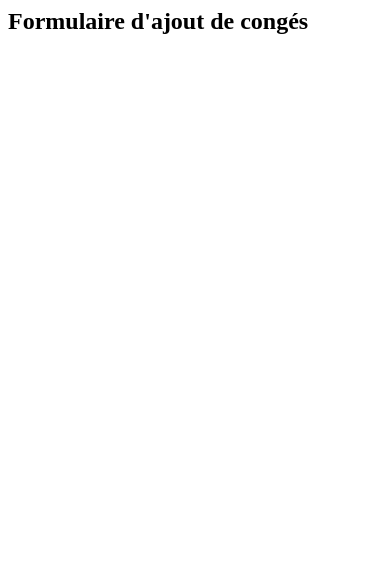
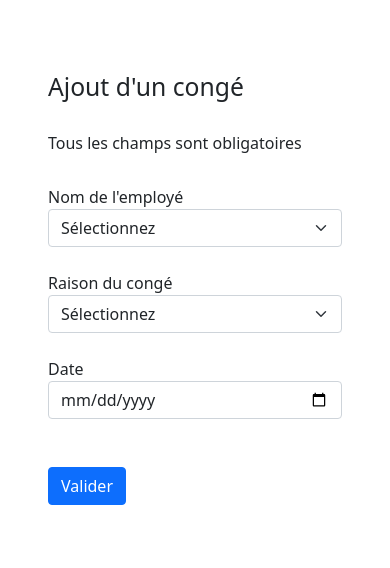
Before and after one commit to agcapitaine/P2ICapitaine, a PHP site: page /AjouterConge.php in a window 390 px wide. Shown: the top 568 px of the page. Run offline with PHP 8.4, Linux system fonts and the light colour scheme; data comes from the database, SQL or seed files in the repository; tables that the repository leaves empty hold one stand-in row (values such as "Sample post").

Commit message:
Ajouter congés form + BDD

```diff
--- a/RescueRH/AjouterConge.php
+++ b/RescueRH/AjouterConge.php
@@ -1 +1,54 @@
-<h2>Formulaire d'ajout de congés</h2>
+<?php
+session_start();
+include("include/fonctions.php");
+$pageTitle = "Ajouter un congé";
+require_once('include/head.php');
+$employes = openDB()->query('select * from utilisateur order by idUtilisateur desc');
+$conges = openDB()->query('select * from conge order by idConge desc');
+?>
+
+<!DOCTYPE html>
+<html lang="fr">
+
+<body>
+    <div class="container p-5">
+        <form method="POST" action="BDD_conges.php">
+            <br />
+            <h2>Ajout d'un congé</h2>
+            <br>
+            <h6>Tous les champs sont obligatoires</h6>
+            <br>
+            <div class="form-group">
+                <label for="formGroupExampleInput">Nom de l'employé</label>
+                <select class="form-select" id="nom" name="nom" aria-label="Default select example">
+                    <option selected>Sélectionnez</option>
+                    <?php foreach ($employes as $employe) { ?>
+                    <option value="<?= $employe['idUtilisateur']?>"> <?= $employe['nom'] ?> </option>
+                    <?php }?>
+
+                </select>
+            </div>
+            <br />
+            <div class="form-group">
+                <label for="formGroupExampleInput">Raison du congé</label>
+                <select class="form-select" id="raison" name="raison" aria-label="Default select example">
+                    <option selected>Sélectionnez</option>
+                    <?php foreach ($conges as $conge) { ?>
+                    <option value="<?= $conge['titreConge'] ?>"> <?= $conge['titreConge'] ?> </option>
+                    <?php }?>
+                </select>
+            </div>
+            <br>
+            <div class="form-group">
+                <label for="formGroupExampleInput">Date</label>
+                <input type="date" id="date" name="date" class="form-control"/>
+            </div>
+            <br>
+            <br>
+            <button type="submit" class="btn btn-primary">Valider</button>
+        </form>
+    </div>
+
+</body>
+
+</html>
--- a/RescueRH/ModifierHoraire.php
+++ b/RescueRH/ModifierHoraire.php
@@ -54,12 +54,12 @@ require_once('include/head.php');
             <div class="form-group">
             <label for="formGroupExampleInput">Nombre d'heures prevues</label> <br>
             <!-- modif min max avec convention -->
-            <input type="time" id="heuresPrevues" name="heuresPrevues" min="00:00" max="10:00" required />
+            <input type="time" id="heuresPrevues" name="heuresPrevues" class="form-control" min="00:00" required />
             </div>
             <br>
             <div class="form-group">
             <label for="formGroupExampleInput">Nombre de jours d'annualisation prévus</label> <br>
-            <input type="number" id="nbJours" name="nbJours"/>
+            <input type="number" id="nbJours" class="form-control" name="nbJours"/>
             </div>
 
             <br>
```
Also changed, not shown: RescueRH/BDD_conges.php (added, +63 -0 lines).
